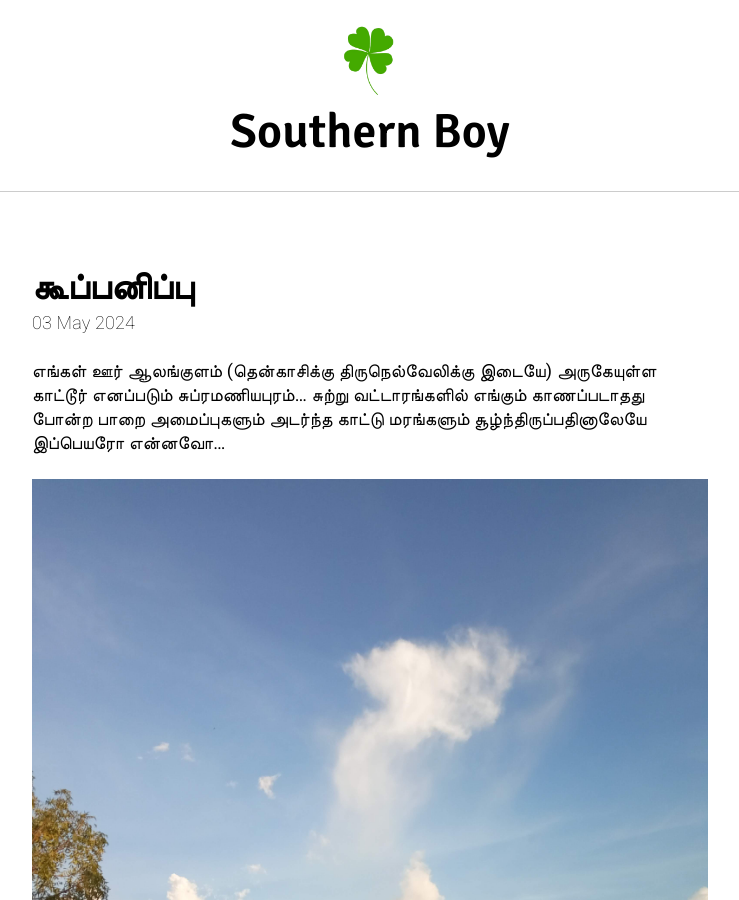
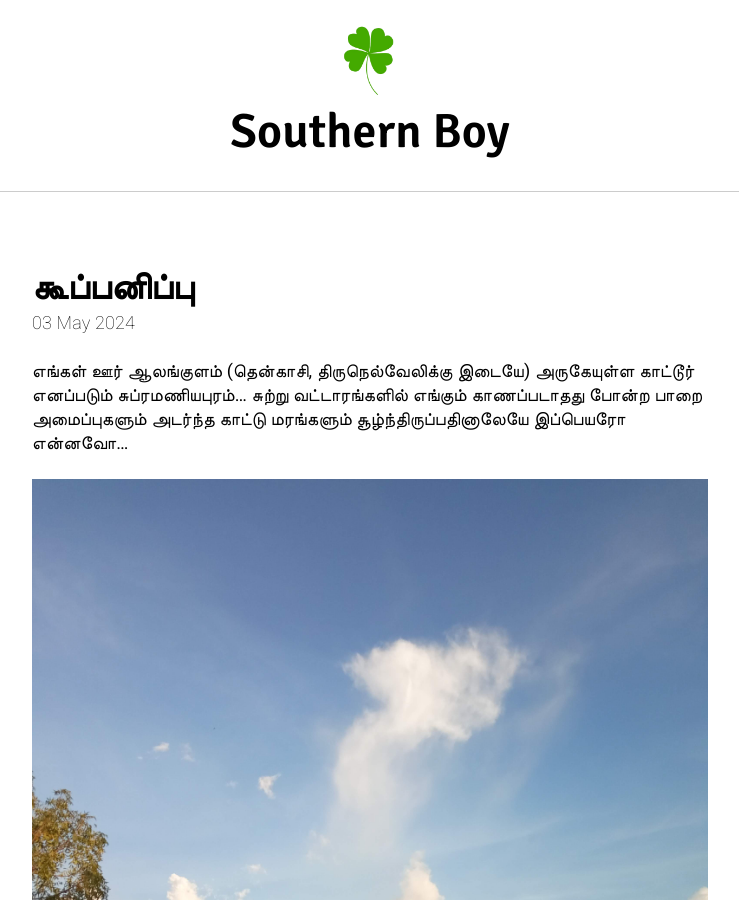
Before and after one commit to arihara-sudhan/blog, a Jekyll site: the page built from _posts/2024-05-03-கூப்பனிப்பு.md, in a window 1280 px wide and 900 px high. Shown: the whole window, without its empty margins (270-1009 px from the left). Built offline with Jekyll 4.4.1, drawn with Linux system fonts in a browser that asks for light colours.

Commit message:
Update 2024-05-03-கூப்பனிப்பு.md

```diff
--- a/_posts/2024-05-03-கூப்பனிப்பு.md
+++ b/_posts/2024-05-03-கூப்பனிப்பு.md
@@ -1,4 +1,4 @@
-எங்கள் ஊர் ஆலங்குளம் (தென்காசிக்கு திருநெல்வேலிக்கு இடையே) அருகேயுள்ள காட்டூர் எனப்படும் சுப்ரமணியபுரம்... சுற்று வட்டாரங்களில் எங்கும் காணப்படாதது போன்ற பாறை அமைப்புகளும் அடர்ந்த காட்டு மரங்களும் சூழ்ந்திருப்பதினாலேயே இப்பெயரோ என்னவோ...
+எங்கள் ஊர் ஆலங்குளம் (தென்காசி, திருநெல்வேலிக்கு இடையே) அருகேயுள்ள காட்டூர் எனப்படும் சுப்ரமணியபுரம்... சுற்று வட்டாரங்களில் எங்கும் காணப்படாதது போன்ற பாறை அமைப்புகளும் அடர்ந்த காட்டு மரங்களும் சூழ்ந்திருப்பதினாலேயே இப்பெயரோ என்னவோ...
 
 <img src="img/kaattoor.jpg" alt="Kattoor" width="100%">
 தென்காசியில் நான் வேலை பார்க்கும் மென்பொருள் நிறுவனத்தின் அருகாமையில் இருந்த கடையில், நானும் என் கல்லூரி Junior தம்பிகளும் Coffee குடித்துக்கொண்டிருந்தோம்...
```
